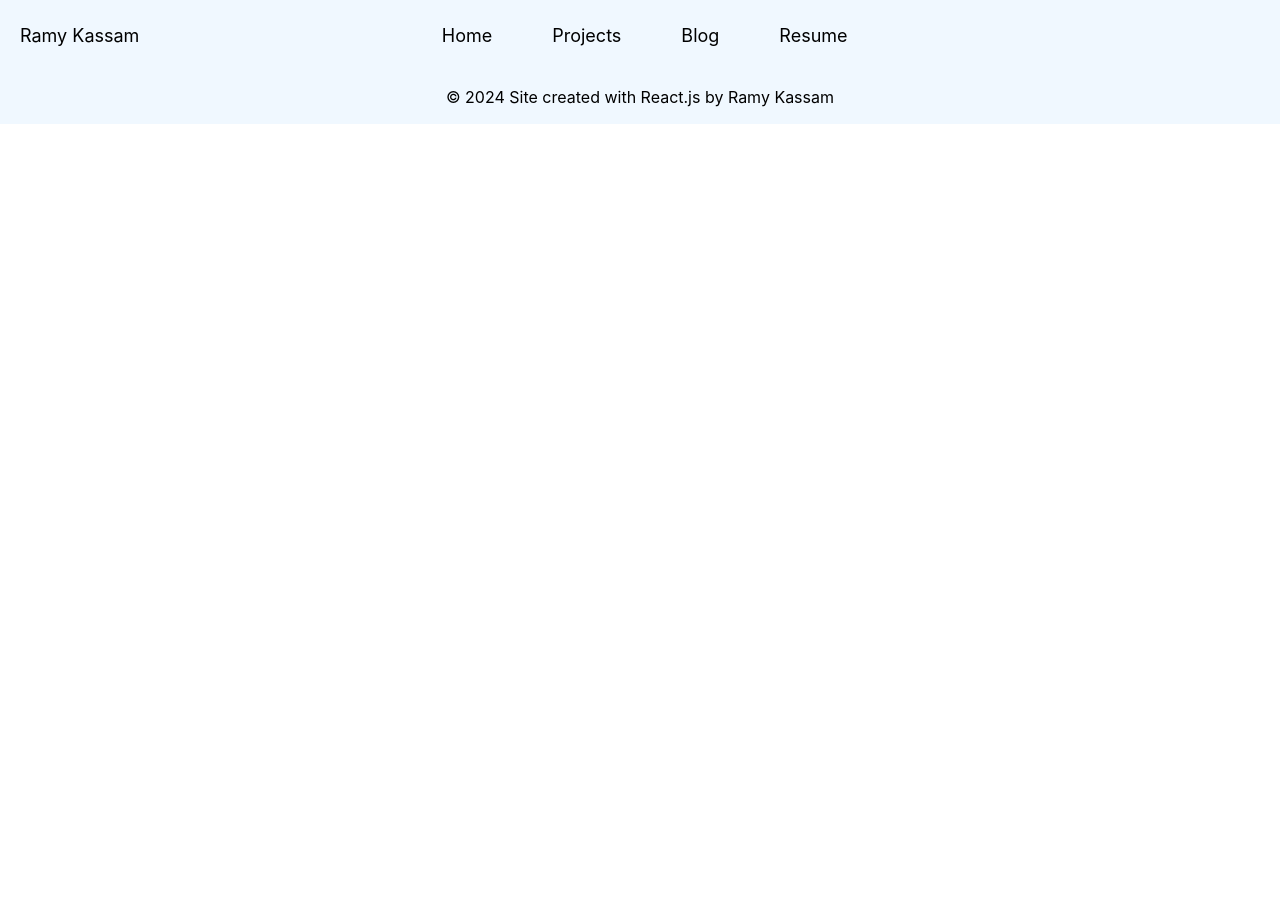
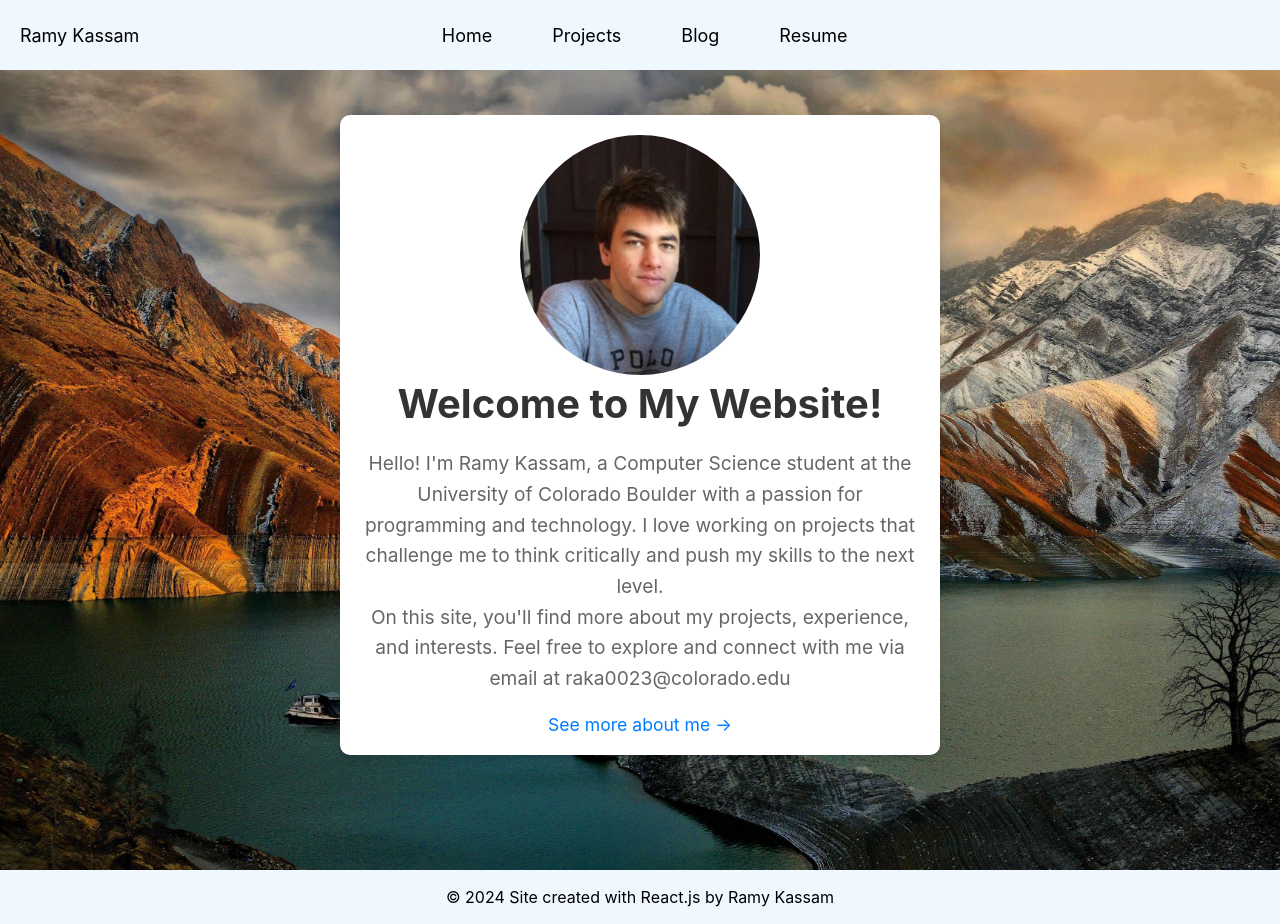
Before and after one commit to Ram096/ramy, a React (Create React App) app: page / in a window 1280 px wide. Before the commit the page ends 800 px from the top, so only its background shows below. Built offline with nearby package versions, Linux system fonts and the light colour scheme.

Commit message:
first commit

```diff
--- a/package.json
+++ b/package.json
@@ -2,7 +2,6 @@
   "name": "ramy",
   "version": "0.1.0",
   "private": true,
-  "homepage": "https://Ram096.github.io/ramy",
   "dependencies": {
     "@testing-library/jest-dom": "^5.17.0",
     "@testing-library/react": "^13.4.0",
@@ -14,8 +13,6 @@
     "web-vitals": "^2.1.4"
   },
   "scripts": {
-    "predeploy": "npm run build",
-    "deploy": "gh-pages -d build",
     "start": "react-scripts start",
     "build": "react-scripts build",
     "test": "react-scripts test",
--- a/src/App.js
+++ b/src/App.js
@@ -13,12 +13,12 @@ function App() {
     <Router>
       <Navbar />  {/* Navbar appears on all pages */}
       <Routes>
-      <Route path="/ramy" element={<Home />} />
+      <Route path="/" element={<Home />} />
       <Route path = "/projects" element = {<Projects/>} />
       <Route path = "/blog" element = {<Blog/>} />
       <Route path = "/resume" element = {<Resume/>}/>
       <Route path = "/404:id" element = {<UnderConstructionPage/>}/>
-      <Route path="/404" element={<UnderConstructionPage />} /> {/* Catch-all route for undefined paths */}
+      <Route path="*" element={<UnderConstructionPage />} /> {/* Catch-all route for undefined paths */}
       </Routes>
       <Footer/>
     </Router>
--- a/src/pages/Home.js
+++ b/src/pages/Home.js
@@ -12,7 +12,7 @@ function Home() {
         <div className="text-content">
         <p>Hello! I'm Ramy Kassam, a Computer Science student at the University of Colorado Boulder with a passion for programming and technology. I love working on projects that challenge me to think critically and push my skills to the next level.</p>
         <p>On this site, you'll find more about my projects, experience, and interests. Feel free to explore and connect with me via email at raka0023@colorado.edu</p>
-        <Link to="https://github.com/Ram096/ramy" className="see-more-link">See more about me →</Link>
+        <Link to="https://github.com/Ram096" className="see-more-link">See more about me →</Link>
         </div>
       </div>
     </div>
```
